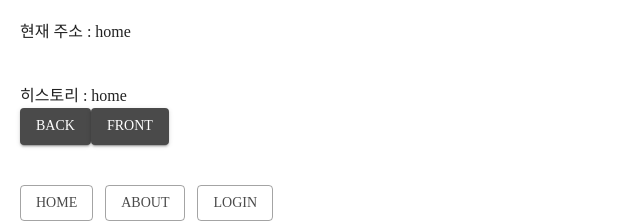
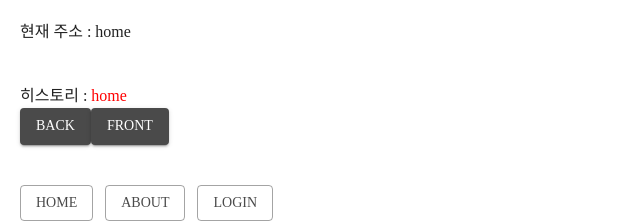
Before and after one commit to Bravetomato/react-proj, a React (Create React App) app: page / in a window 1280 px wide. Shown: the top 223 px of the page, without its empty margins (0-640 px from the left). Built offline with nearby package versions, Linux system fonts and the light colour scheme; a web font is replaced by a local one; what recoil-persist would draw is missing.

Commit message:
RouterEx-현재 페이지일때 히스토리 하이라이트

```diff
--- a/src/RouterEx.js
+++ b/src/RouterEx.js
@@ -1,7 +1,7 @@
 import React, { useState } from "react";
 import { Button, } from "@mui/material";
 
-// page 앞으로 가기, 뒤로 가기 버튼 만들기.
+// 현재 page 하이라이트
 
 function HomePage() {
     return(
@@ -34,7 +34,12 @@ function useHistory() {
     const [ url, setUrl ] = useState(initialUrl);
     const [ historyUrls, setHistoryUrls ] = useState([initialUrl]);
 
-    // 클릭하면 movePage의 seturl이 home으로 변화하고, setHistoryUrls에 적용됨.
+    const des = historyUrls.map((historyUrl, index) =>
+    <span style={{ color: currentIndex == index ? "red" : null }}
+    clsaaName="inline-block border border-black p-2">{historyUrl}</span>);
+    //  style={{ color: currentIndex == index ? "red" : null }} : map으로 돌려서 현 index와 선택된 index가 같으면
+    //  red로 색으로 바꾸고 , 다르면 null
+
     const movePage = (url) => {
         setUrl(url);
         setHistoryUrls([url, ...historyUrls]);
@@ -42,24 +47,18 @@ function useHistory() {
 
     // 뒤로가기 버튼
     const movePrev = () => {
-        // historyUrls 의 길이 이상으로 뒤로 갈 수 없도록 -1을 해준다.
-        // 히스토리에 페이지가 하나일때 뒤로 가지 않고 현 페이지 보여주기 위해
         if ( currentIndex == historyUrls.length - 1 ) {
             return false;
         }
 
         const url = historyUrls[currentIndex + 1];
-        // currentIndex 즉 현재 0이기 때문에 +1 해서 뒤로 가는것
         setUrl(url);
-        // 현 url 은 0 으로 세팅.
         setCurrentIndex(currentIndex + 1);
-        // setCurrentIndex 은 1 로 세팅.
 
     };
 
     // 앞으로가기 버튼
     const moveNext = () => {
-        // 현재 페이지 그 이상 이동할 수 없도록 설정.
         if ( currentIndex == 0 ) {
             return false;
         }
@@ -75,6 +74,7 @@ function useHistory() {
         historyUrls,
         movePrev,
         moveNext,
+        des,
     };
 }
 
@@ -84,13 +84,12 @@ export default function RouterEx() {
     return(
         <>
         <div className="p-5">현재 주소 : {history.url}</div>
-        <div className="p-5">히스토리 : {history.historyUrls.join(",")}
+        <div className="p-5">히스토리 : {history.des}
         <br />
         <Button variant="contained" onClick={history.movePrev}>back</Button>
         <Button variant="contained" onClick={history.moveNext}>front</Button>
         </div>
          <ul className="flex gap-3 p-5">
-            {/* 클릭시 history 에 있는 movePage 를 home 으로 바꿔준다.  */}
             <li onClick={() => history.movePage("home")} className="hover:text-red-300 cursor-pointer">
                 <Button variant="outlined">Home</Button>
             </li>
```
